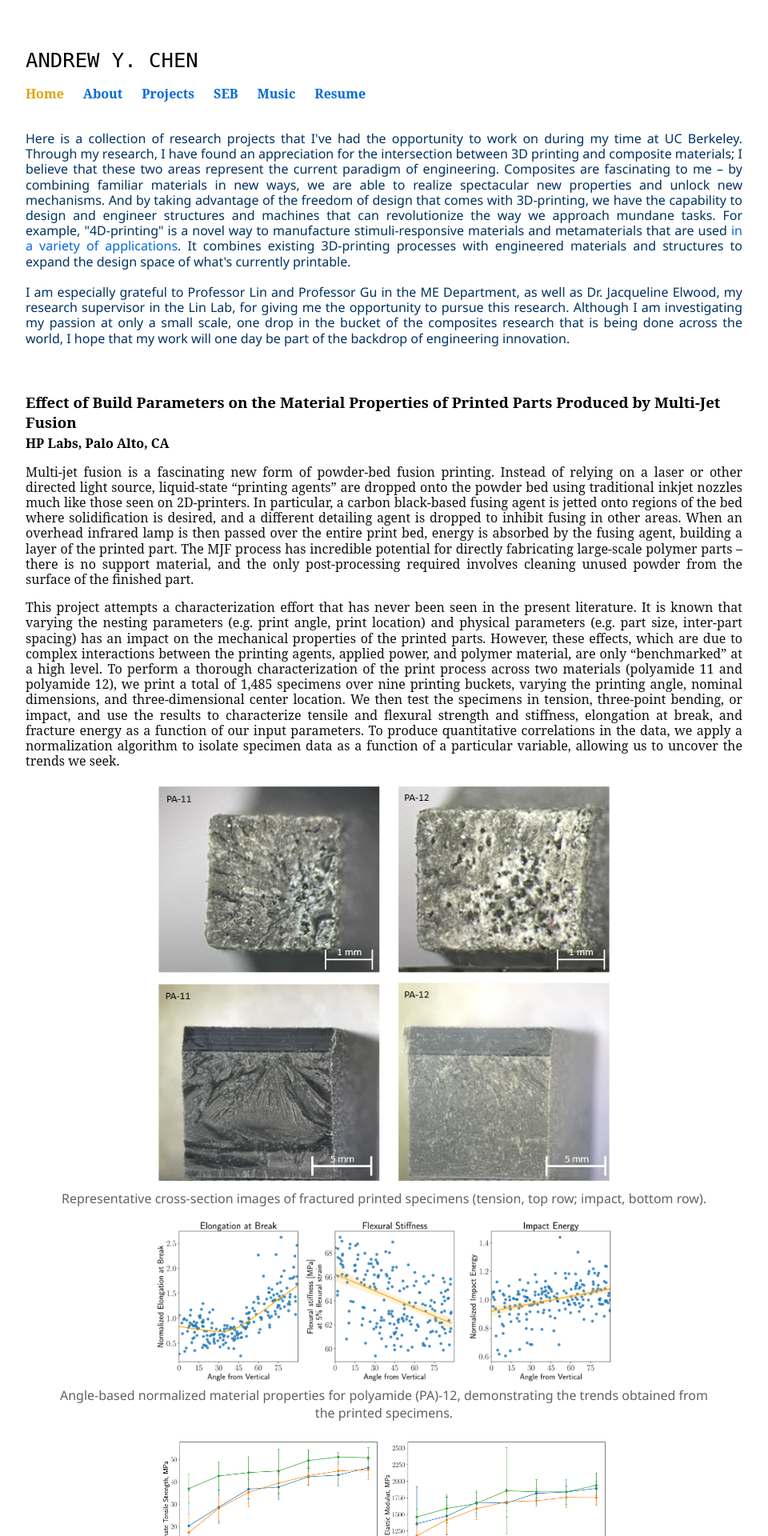
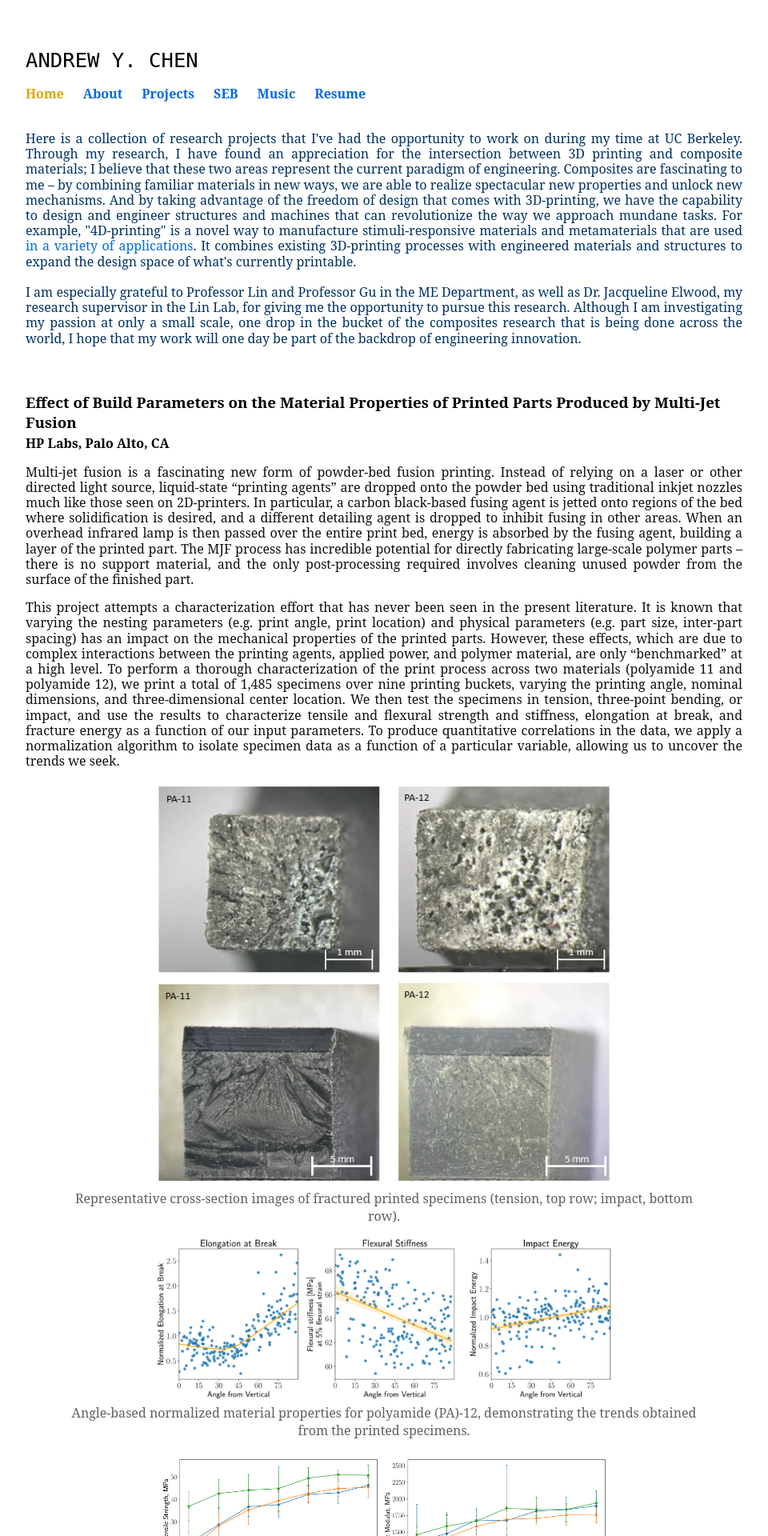
Before and after one commit to carbonheliumnitrogen/carbonheliumnitrogen.github.io, a Jekyll site: the page built from projects.html, in a window 1280 px wide. Shown: the top 1920 px of the page at 80% size, without its empty margins (160-1120 px from the left). Built offline with Jekyll 4.4.1, drawn with Linux system fonts in a browser that asks for light colours; some web fonts are replaced.

Commit message:
Update projects.html

```diff
--- a/projects.html
+++ b/projects.html
@@ -22,28 +22,28 @@
 
         #row {
             text-align: center;
-            font-family: 'Noto Sans', 'Helvetica', 'Sans-Serif';
+            font-family: 'Computer Modern Serif', 'Serif';
             color: #616161;
         }
 
         #headerone {
-            font-family: 'Noto Sans', 'Helvetica', 'Sans-Serif';
+            font-family: 'Computer Modern Serif', 'Serif';
             color: #003262;
         }
 
         .figcaption {
-            font-family: 'Noto Sans', 'Helvetica', 'Sans-Serif';
+            font-family: 'Computer Modern Sans', 'Sans-Serif';
             color: #616161;
         }
 
         #copyright {
-            font-family: 'Noto Sans', 'Helvetica', 'Sans-Serif';
+            font-family: 'Computer Modern Sans', 'Sans-Serif';
             color: #616161;
             font-size: 0.8em;
         }
 
         #bildtext {
-            font-family: 'Noto Sans', 'Helvetica', 'Sans-Serif';
+            font-family: 'Computer Modern Sans', 'Sans-Serif';
             color: #616161;
             text-align: center;
         }
```
